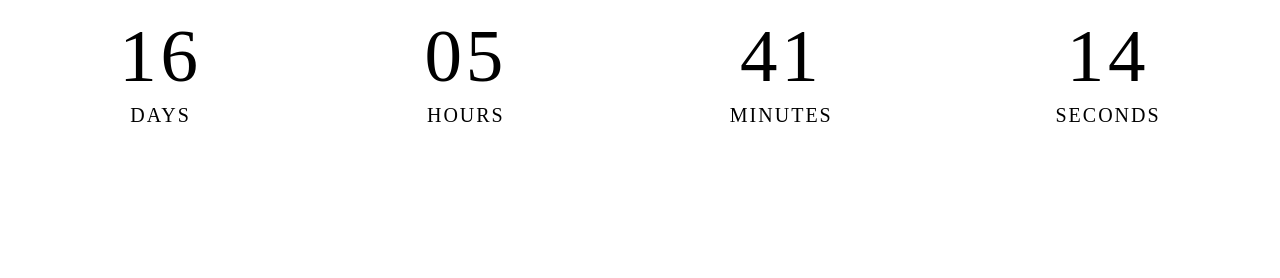
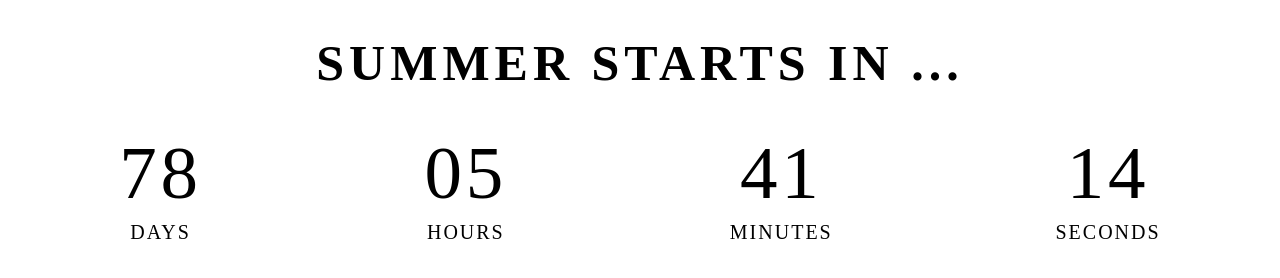
Before and after one commit to tanya-pavlova/goit-js-hw-11-timer, a plain HTML site: page index.html in a window 1280 px wide. Drawn offline with Linux system fonts and the light colour scheme.

Commit message:
timer 11

```diff
--- a/index.html
+++ b/index.html
@@ -12,6 +12,7 @@
     <title>Document</title>
 </head>
 <body>
+<h1 class="title">SUMMER STARTS IN ...</h1>
     <div class="timer" id="timer-1">
         <div class="field">
           <span class="value" data-value="days">11</span>
--- a/styles.css
+++ b/styles.css
@@ -2,6 +2,13 @@
 *::before,
 *::after {
   box-sizing: border-box;
+}
+
+.title {
+  letter-spacing: 0.1em;
+    font-size: 50px;
+    display: flex;
+    justify-content: center;
 }
 
 .timer {
--- a/timer.js
+++ b/timer.js
@@ -1,53 +1,52 @@
-
-const refs = {
-    days: document.querySelector('[data-value="days"]'),
-    hours: document.querySelector('[data-value="hours"]'),
-    mins: document.querySelector('[data-value="mins"]'),
-    secs: document.querySelector('[data-value="secs"]'),
-};
+const daysRef = document.querySelector('span[data-value="days"]');
+const hoursRef = document.querySelector('span[data-value="hours"]');
+const minsRef = document.querySelector('span[data-value="mins"]');
+const secsRef = document.querySelector('span[data-value="secs"]');
 
 class CountdownTimer {
-    constructor({ selector , targetDate }) {
-      this.selector = selector;
+  constructor({ targetDate } = {}) {
     this.targetDate = targetDate;
-      this.intervalId = null;
+    this.start();
   }
 
-
   start() {
-        const currentTime = Date.now();
-        const deltaTime = this.targetDate - currentTime;
-        const time = this.getTheValue(deltaTime);
-        this.intervalId = setInterval(() => {
-          const currentTime = Date.now();
-          const deltaTime = this.targetDate - currentTime;
-          this.getTheValue(deltaTime);
+    this.getTime();
+    setInterval(() => {
+      this.getTime();
     }, 1000);
   }
 
-    getTheValue(time) {
-    const days = this.pad(Math.floor(time / (1000 * 60 * 60 * 24)));
+  getTime() {
+    const currentTime = Date.now();
+    const deltaTime = this.targetDate - currentTime;
+    this.getTimeComponents(deltaTime);
+  }
+
+  getTimeComponents(time) {
+    const days = Math.floor(time / (1000 * 60 * 60 * 24));
     const hours = this.pad(
       Math.floor((time % (1000 * 60 * 60 * 24)) / (1000 * 60 * 60)),
     );
     const mins = this.pad(Math.floor((time % (1000 * 60 * 60)) / (1000 * 60)));
     const secs = this.pad(Math.floor((time % (1000 * 60)) / 1000));
 
-    refs.days.textContent = days;
-    refs.hours.textContent = hours;
-    refs.mins.textContent = mins;
-    refs.secs.textContent = secs;
+    this.updateTime(days, hours, mins, secs);
   }
 
   pad(value) {
     return String(value).padStart(2, '0');
   }
+
+  updateTime(days, hours, mins, secs) {
+    daysRef.textContent = `${days}`;
+    hoursRef.textContent = `${hours}`;
+    minsRef.textContent = `${mins}`;
+    secsRef.textContent = `${secs}`;
+  }
 }
 
+
 const timer = new CountdownTimer({
-    selector: "#timer-1",
-    targetDate: new Date('Mar 31, 2021')
-
+  selector: '#timer-1',
+  targetDate: new Date('Jun 1, 2021'),
 });
-
-timer.start();
```
Lines whose indentation alone changed are shown as unchanged.
